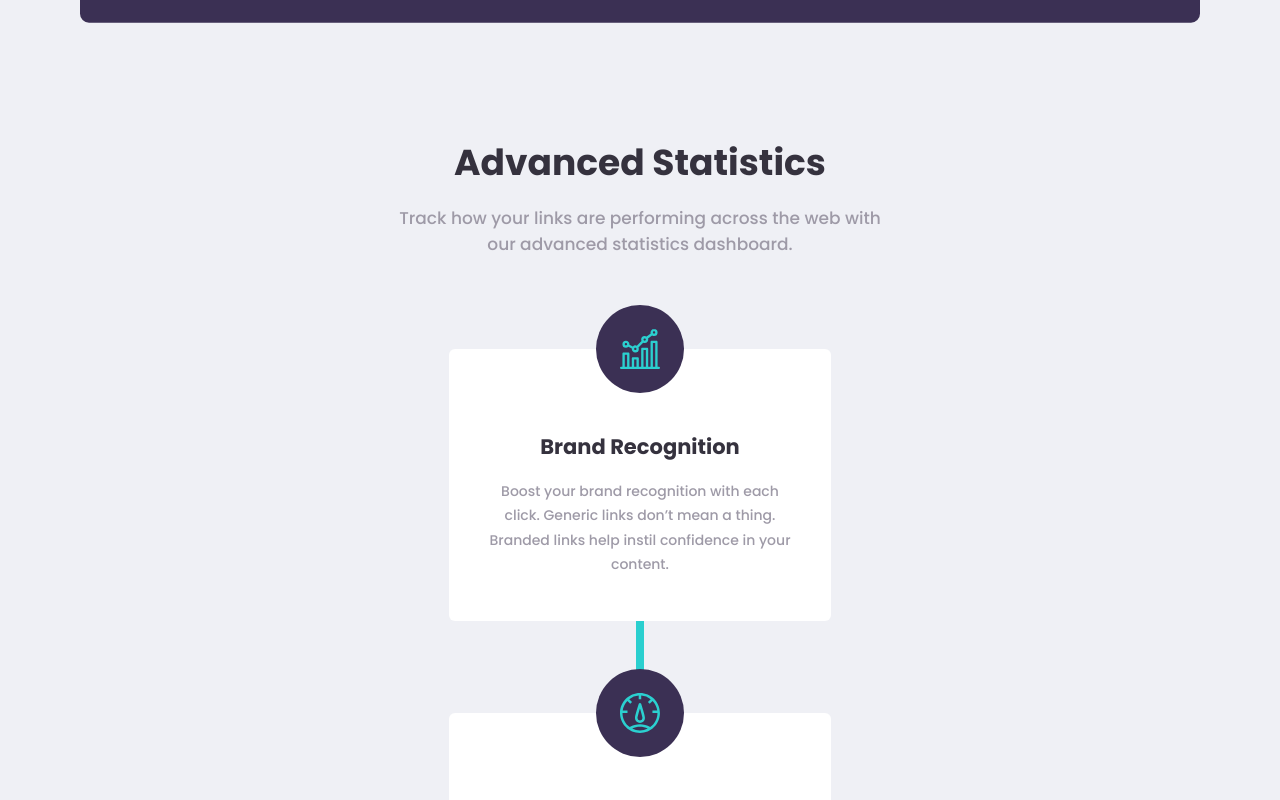
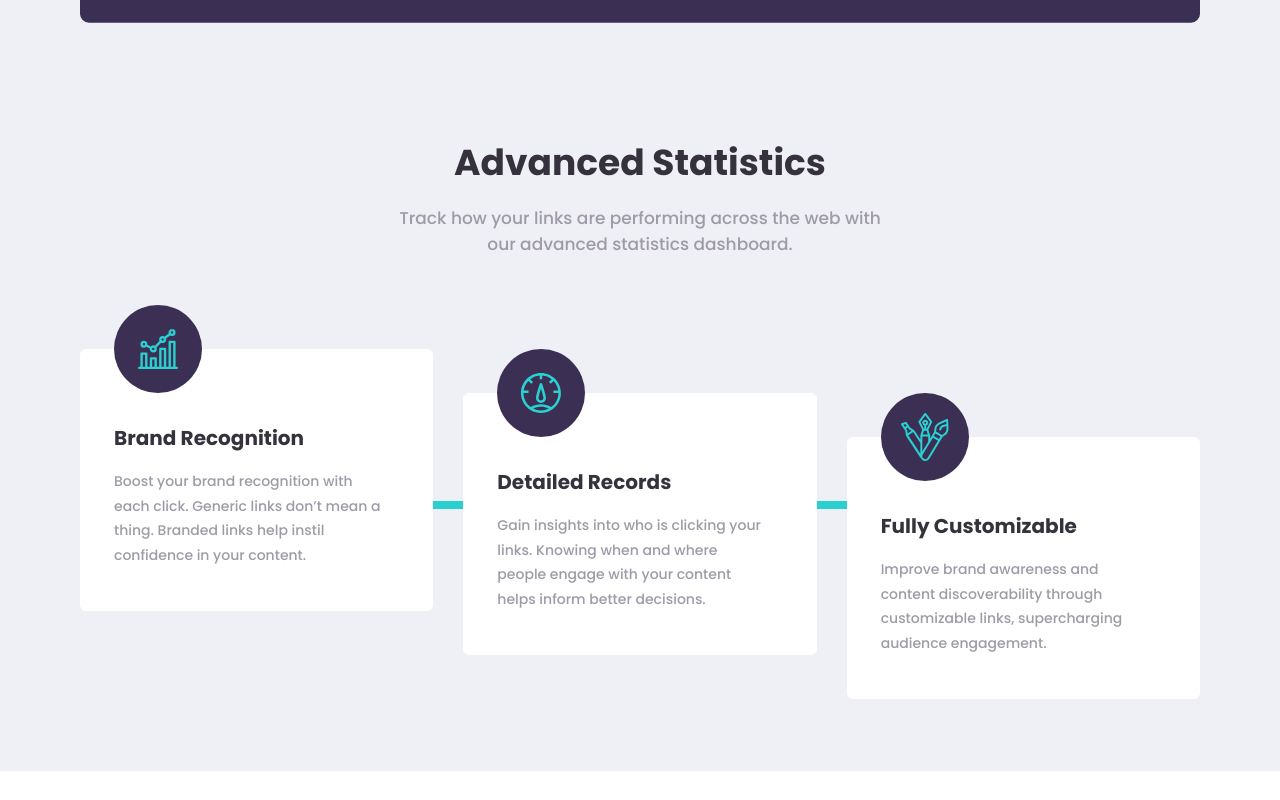
Before and after one commit to ayatakinci/url-shortening-api-landing-page, a React (Create React App) app: page / in a window 1280 px wide. Shown: the part 700-1500 px from the top of the page. After the commit the page ends 1471 px from the top, so only its background shows below. Built offline with nearby package versions, Linux system fonts and the light colour scheme.

Commit message:
Adiciona layout desktop para card section

```diff
--- a/src/sections/LinkShortener/LinkInput/_index.scss
+++ b/src/sections/LinkShortener/LinkInput/_index.scss
@@ -7,8 +7,6 @@
 }
 
 .link-input {
-  padding: 0 1.5rem;
-
   form {
     @extend .container;
     background-color: $clr-primary-dark;
--- a/src/sections/Statistics/Card/_index.scss
+++ b/src/sections/Statistics/Card/_index.scss
@@ -3,7 +3,15 @@
   padding: 0 1rem 2.75rem;
   border-radius: 0.375rem;
   z-index: 100;
-  @include margin-x-auto;
+
+  @include breakpoint-down(small) {
+    @include margin-x-auto;
+  }
+
+  @include breakpoint-up(medium) {
+    text-align: left;
+    padding: 0 2.125rem 2.75rem;
+  }
 
   &__image-container {
     width: 5.5rem;
@@ -14,19 +22,46 @@
     align-items: center;
     justify-content: center;
     transform: translateY(-50%);
-    @include margin-x-auto;
-    margin-bottom: -0.375rem;
+    margin-bottom: -0.875rem;
+
+    @include breakpoint-down(small) {
+      @include margin-x-auto;
+    }
+
+    @include breakpoint-down(medium) {
+    }
   }
 
   h3 {
-    font-size: 1.3125rem;
+    font-size: 1.25rem;
     margin-bottom: 1rem;
+
+    @include breakpoint-up(large) {
+      font-size: 1.3125rem;
+    }
   }
 
   p {
     font-size: 0.875rem;
     line-height: 1.75;
-    max-width: 39ch;
-    @include margin-x-auto;
+    max-width: 30ch;
+
+    @include breakpoint-up(medium) {
+      margin-left: 0;
+    }
+
+    @include breakpoint-up(large) {
+      font-size: 0.9375rem;
+    }
+  }
+
+  @include breakpoint-up(medium) {
+    &:nth-of-type(2) {
+      transform: translateY(2.75rem);
+    }
+
+    &:nth-of-type(3) {
+      transform: translateY(5.5rem);
+    }
   }
 }
--- a/src/sections/Statistics/_index.scss
+++ b/src/sections/Statistics/_index.scss
@@ -1,11 +1,11 @@
 .statistics {
   text-align: center;
   padding-bottom: 10rem;
+  @extend .container;
 
   h2,
   p {
-    padding: 0 1.5rem;
-    max-width: 49ch;
+    max-width: 47ch;
     @include margin-x-auto;
   }
 
@@ -32,7 +32,6 @@
     margin-top: 5.75rem;
     display: grid;
     gap: 5.75rem;
-    padding: 0 1.5rem;
     position: relative;
 
     &::before {
@@ -43,6 +42,18 @@
       width: 0.5rem;
       height: 100%;
       background-color: $clr-primary-light;
+
+      @include breakpoint-up(medium) {
+        height: 0.5rem;
+        width: calc(100% - 6rem);
+        left: 3rem;
+        top: 9.5rem;
+      }
+    }
+
+    @include breakpoint-up(medium) {
+      grid-template-columns: repeat(3, 1fr);
+      gap: 1.875rem;
     }
   }
 }
--- a/src/styles/_globals.scss
+++ b/src/styles/_globals.scss
@@ -13,6 +13,8 @@ body {
 .gray-bg {
   background-color: $clr-neutral-200;
   margin-top: 10.5rem;
+  padding-left: 1.5rem;
+  padding-right: 1.5rem;
 
   @include breakpoint-up(medium) {
     margin-top: 9.5rem;
--- a/src/styles/_mixins.scss
+++ b/src/styles/_mixins.scss
@@ -5,6 +5,7 @@
 
 $breakpoints-up: (
   "medium": "64rem",
+  "large": "90rem",
 );
 
 $breakpoints-down: (
```
